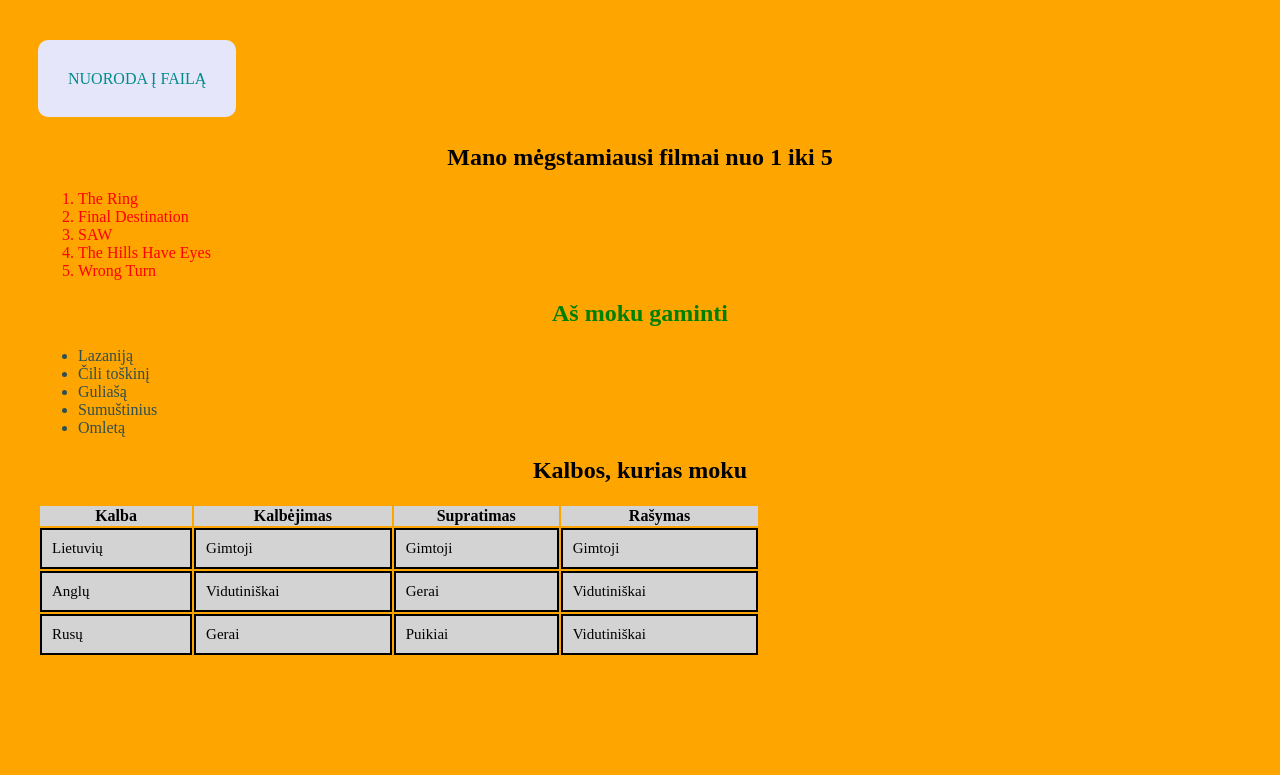
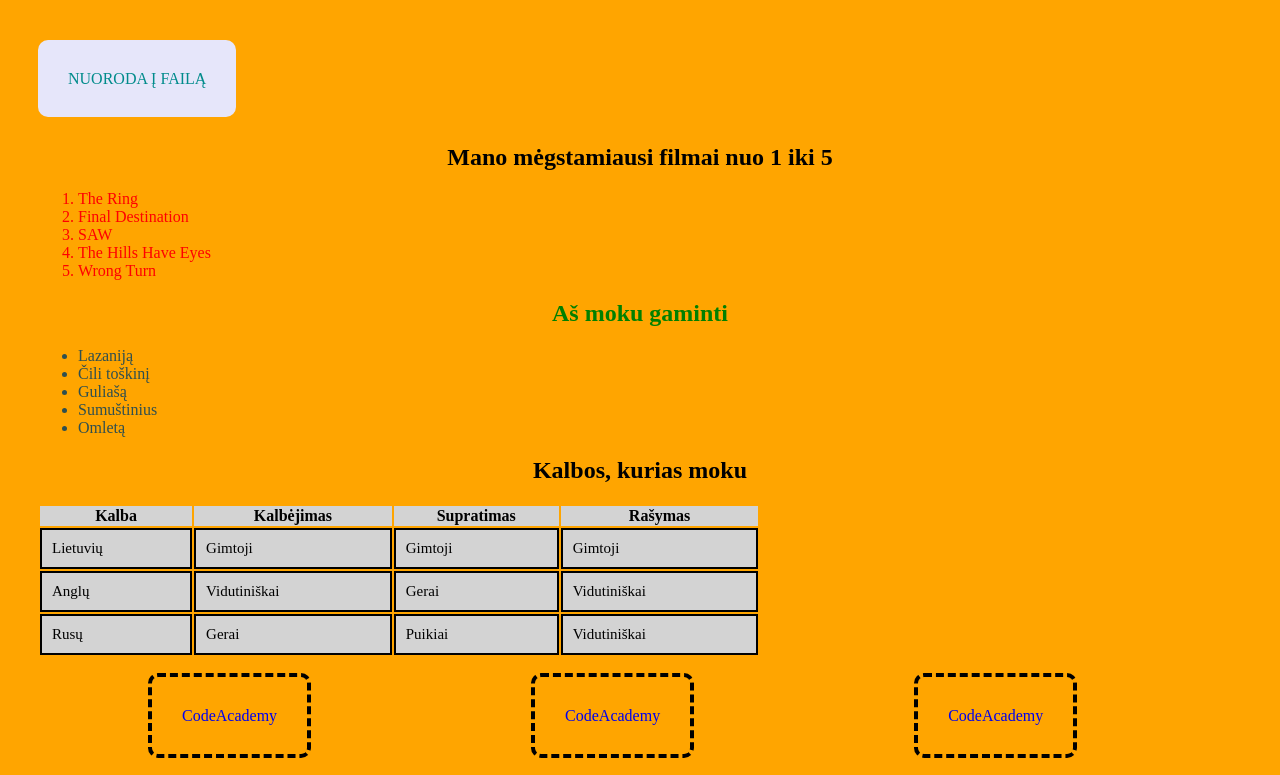
Before and after one commit to VidasB/Apiemane, a plain HTML site: page Index.html in a window 1280 px wide. Shown: the part 334-1109 px from the top of the page. Before the commit the page ends 1029 px from the top, so only its background shows below. Drawn offline with Linux system fonts and the light colour scheme.

Commit message:
Su nuoroda apacioje

```diff
--- a/Index.html
+++ b/Index.html
@@ -71,6 +71,14 @@
 				</tbody>
 
 			</table>
-
+				<div style="margin: 50px; float: left;">
+				<a href="https://www.codeacademy.lt" style="padding: 30px; text-decoration: none; border: 4px black dashed; border-radius: 10px; border- color: darkcyan; margin: 60px">CodeAcademy</a>
+				</div>
+				<div style="margin: 50px; float: left;">
+				<a href="https://www.codeacademy.lt" style="padding: 30px; text-decoration: none; border: 4px black dashed; border-radius: 10px; border- color: darkcyan; margin: 60px;">CodeAcademy</a>
+				</div>
+				<div style="margin: 50px; float: left;">
+				<a href="https://www.codeacademy.lt" style="padding: 30px; text-decoration: none; border: 4px black dashed; border-radius: 10px; border- color: darkcyan; margin: 60px;">CodeAcademy</a>
+				</div>
 	</body>
 </html>
```
